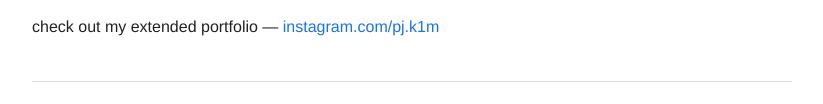
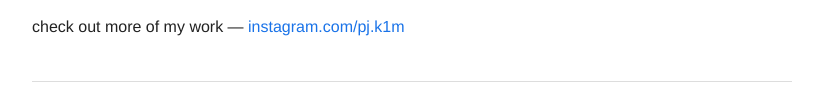
Before and after one commit to PJ1229/Portfolio, a website: page public/film.html in a window 1280 px wide. Shown: the part 214-318 px from the top of the page, without its empty margins (228-1051 px from the left). Drawn offline with Linux system fonts and the light colour scheme; a web font is replaced by a local one.

Commit message:
finished

```diff
--- a/public/film.html
+++ b/public/film.html
@@ -23,7 +23,7 @@
 
     <h1>Film</h1>
     <p style="margin-top:-6px;">
-      check out my extended portfolio —
+      check out more of my work —
       <a href="https://www.instagram.com/pj.k1m" target="_blank" style="color:#1a73e8;">
         instagram.com/pj.k1m
       </a>
```
